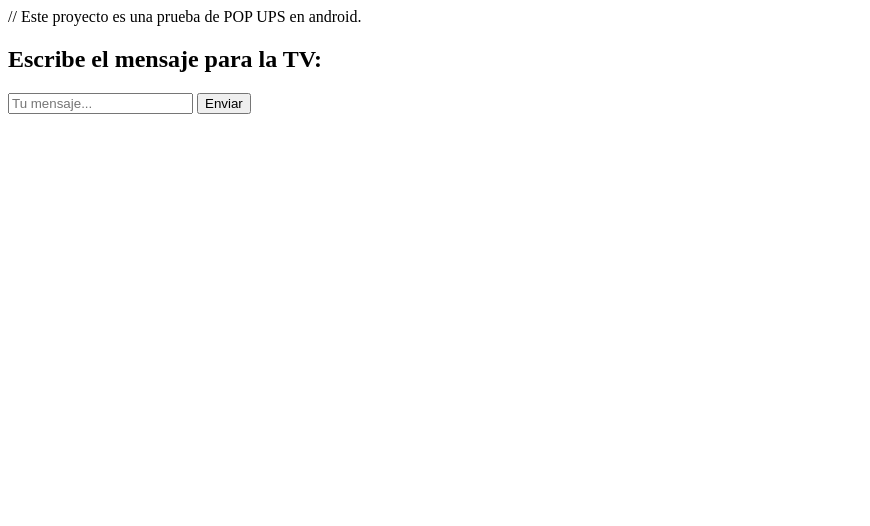
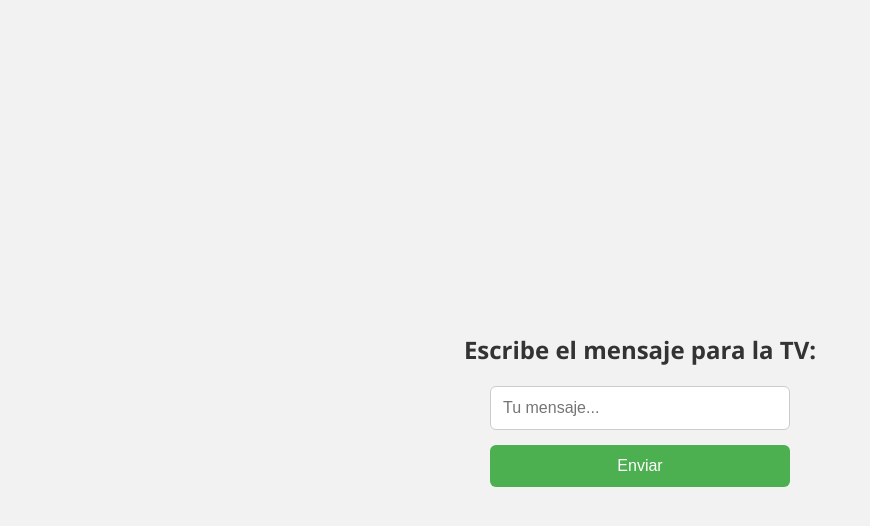
Before and after one commit to LolooHUB/msgtv, a plain HTML site: page index.html in a window 1280 px wide. Shown: the whole page, without its empty margins (0-870 px from the left). Drawn offline with Linux system fonts and the light colour scheme.

Commit message:
Update index.html

```diff
--- a/index.html
+++ b/index.html
@@ -1,11 +1,17 @@
-// Este proyecto es una prueba de POP UPS en android.
 <!DOCTYPE html>
 <html lang="es">
 <head>
   <meta charset="UTF-8">
   <title>Enviar mensaje a Android TV</title>
+
+  <!-- Estilos -->
+  <link rel="stylesheet" href="estilos.css">
+
+  <!-- Firebase SDK -->
   <script src="https://www.gstatic.com/firebasejs/9.24.0/firebase-app-compat.js"></script>
   <script src="https://www.gstatic.com/firebasejs/9.24.0/firebase-database-compat.js"></script>
+
+  <!-- Script de envío -->
   <script src="enviar.js" defer></script>
 </head>
 <body>
```
